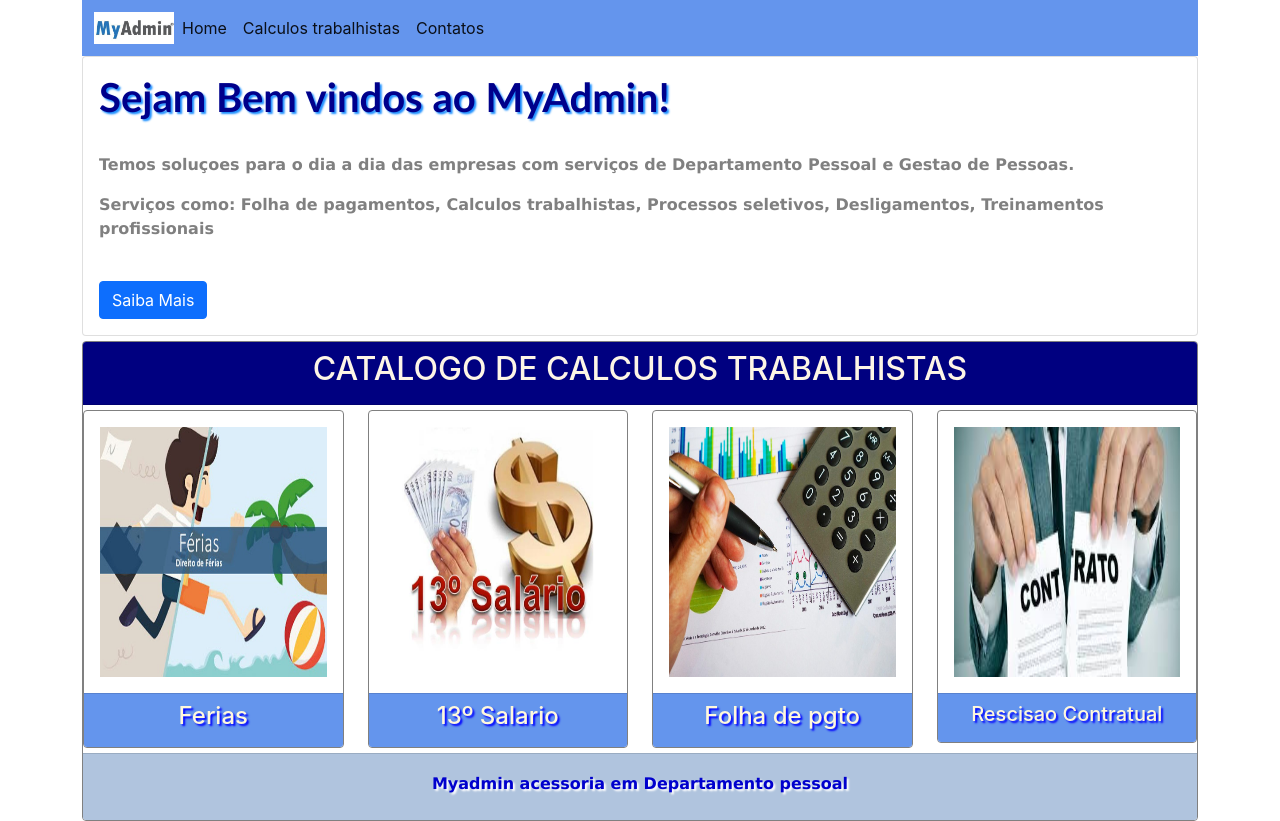
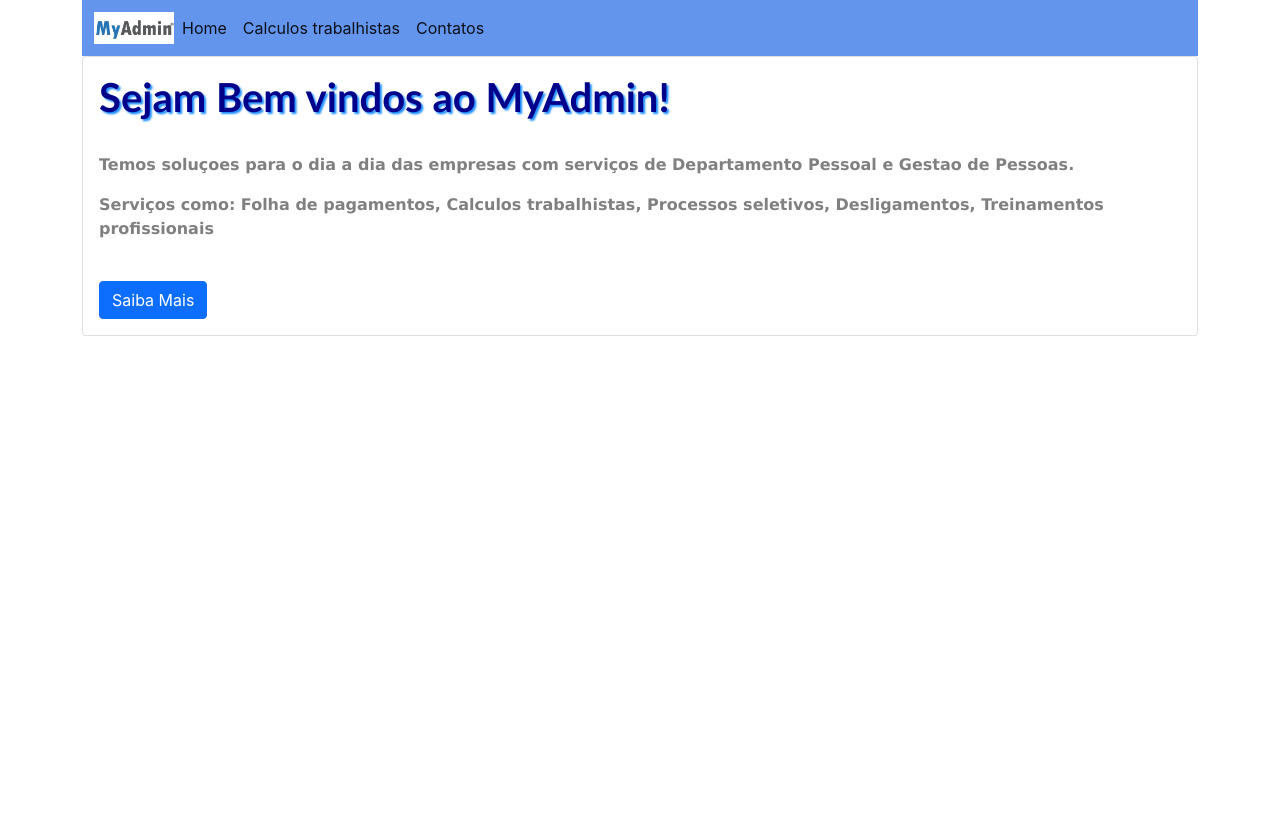
Before and after one commit to rodrigostack/Myadmin, a React (Create React App) app: page / in a window 1280 px wide. After the commit the page ends 800 px from the top, so only its background shows below. Built offline with nearby package versions, Linux system fonts and the light colour scheme.

Commit message:
oitava versao

```diff
--- a/package.json
+++ b/package.json
@@ -8,6 +8,7 @@
     "@testing-library/user-event": "^12.8.3",
     "react": "^17.0.1",
     "react-dom": "^17.0.1",
+    "react-router-dom": "^5.2.0",
     "react-scripts": "4.0.3",
     "web-vitals": "^1.1.0"
   },
--- a/src/App.js
+++ b/src/App.js
@@ -1,14 +1,13 @@
+import React from 'react';
 import './App.css';
-import NavBar from './navbar/Navbar'
-import Home from './home/Home'
-import Catalogo from './calculos/Catalogo'
+import NavBar from './navbar/Navbar';
+import Routes from './routes'
 
 function App() {
   return (
     <div className="container">
      <NavBar/>
-     <Home/>
-     <Catalogo/>
+     <Routes/>
     </div>
   );
 }
--- /dev/null
+++ b/src/routes.js
@@ -0,0 +1,18 @@
+import React from 'react'
+
+import { HashRouter, Switch, Route } from 'react-router-dom'
+
+import Home from './home/Home'
+import Catalogo from './calculos/Catalogo'
+
+export default function() {
+    return(
+        <HashRouter>
+            <Switch>
+                <Route exact path="/" component={Home} />
+                <Route exact path="/catalogo" component={Catalogo} />
+
+            </Switch>
+        </HashRouter>
+    )
+}
```
Also changed, not shown: 1 other file (tests, documents, lock files or other folders).
